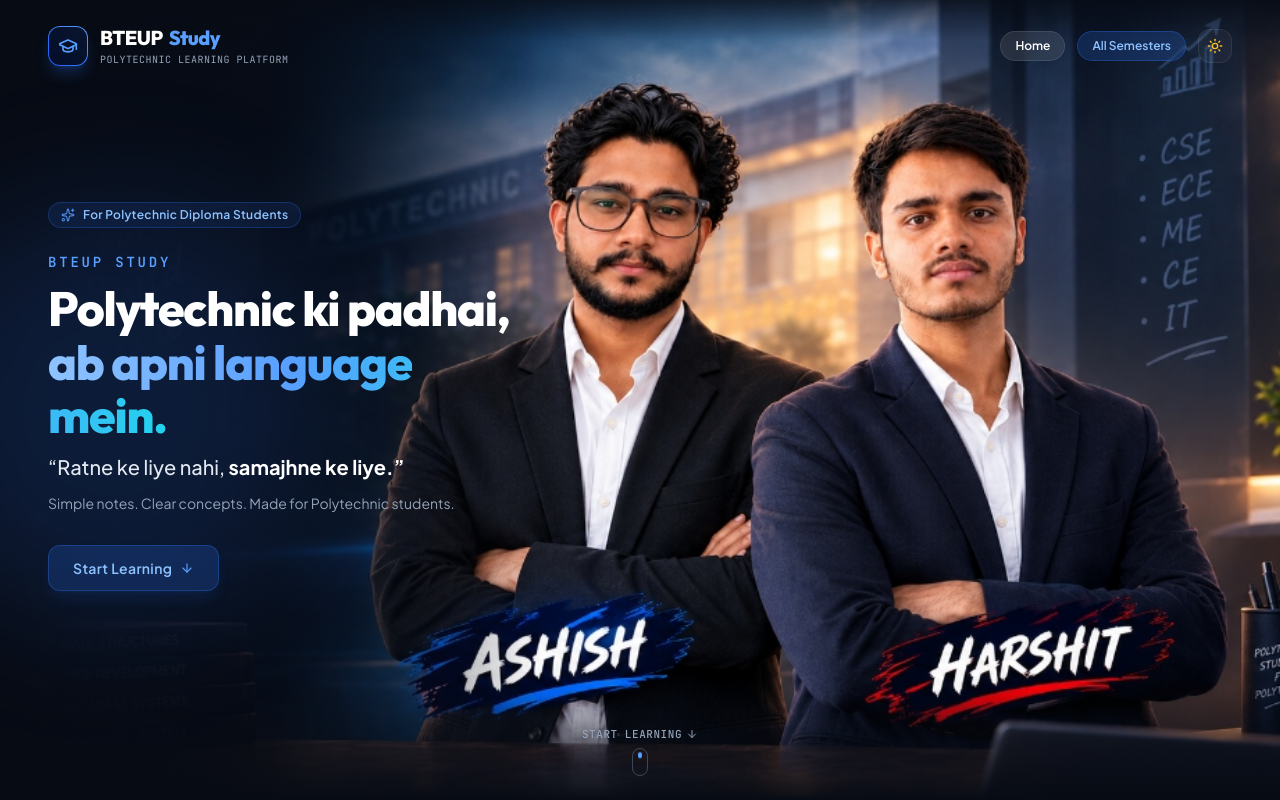
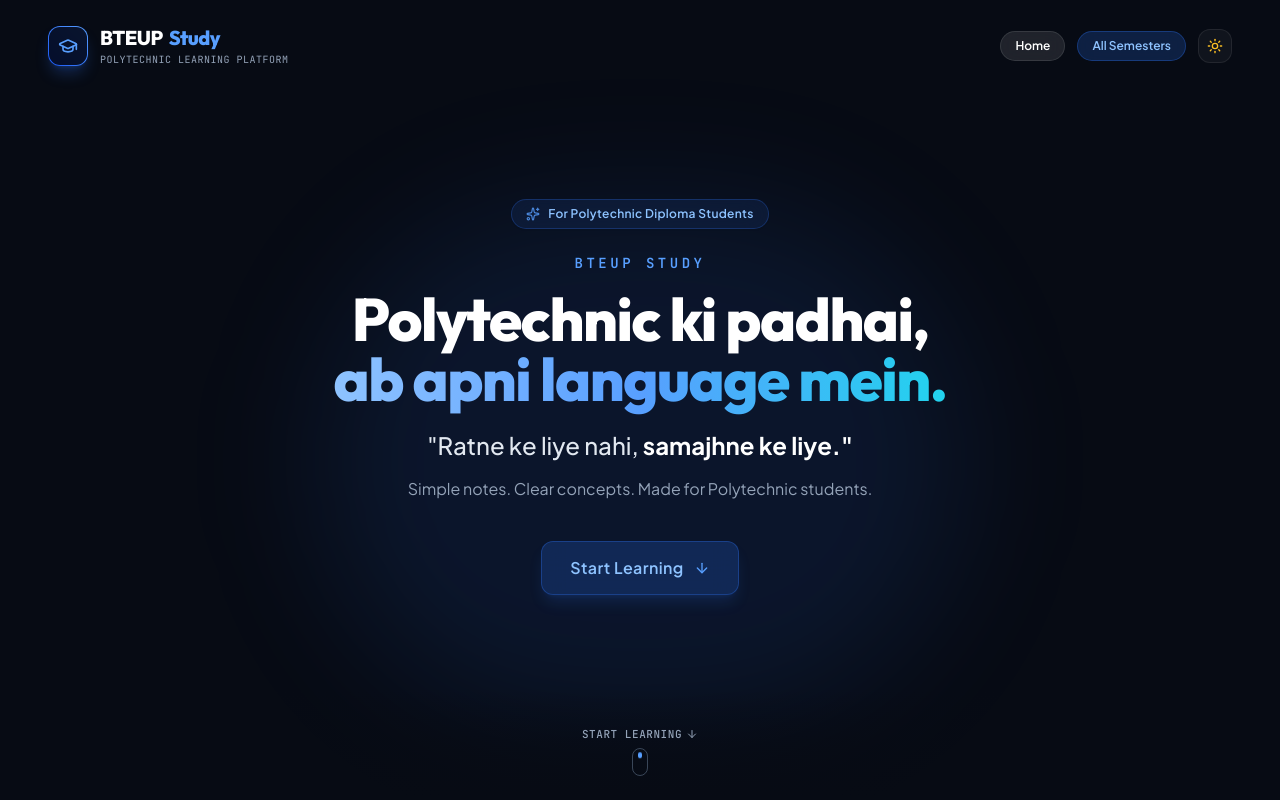
Before and after one commit to Harshit-commits404/btupstudywala-, a React (Vite) app: page / in a window 1280 px wide. Shown: the top 800 px of the page. Built offline with nearby package versions, Linux system fonts and the light colour scheme; a web font is replaced by a local one.

Commit message:
Remove hero image from landing page and refine centered hero layout

```diff
--- a/src/pages/DashboardPage.jsx
+++ b/src/pages/DashboardPage.jsx
@@ -18,28 +18,16 @@ export const DashboardPage = () => {
       {/* ========================================================================= */}
       <section className="relative w-full min-h-screen min-h-[100dvh] lg:h-screen lg:min-h-[700px] flex flex-col justify-between overflow-hidden">
 
-        {/* Desktop Background Artwork & Cinematic Overlays (Width >= 1024px) */}
-        <div className="hidden lg:block absolute inset-0 z-0 overflow-hidden pointer-events-none">
-          {/* Hero image with developers Ashish & Harshit and their artwork names */}
-          <img
-            src="/images/bteup-study-hero.jpg"
-            alt="BTEUP Study Creators Ashish and Harshit"
-            className="w-full h-full object-cover object-[67%_center] xl:object-[68%_center] transition-transform duration-700 ease-out"
-            loading="eager"
-            fetchPriority="high"
-          />
+        {/* Subtle Ambient Background Lighting & Vignettes */}
+        <div className="absolute inset-0 z-0 overflow-hidden pointer-events-none">
+          {/* Centered ambient radial accent glow */}
+          <div className="absolute left-1/2 -translate-x-1/2 top-1/4 w-[650px] h-[520px] bg-brand-500/10 rounded-full blur-3xl pointer-events-none" />
 
-          {/* Left-side dark cinematic gradient overlay to ensure text readability */}
-          <div className="absolute inset-y-0 left-0 bg-gradient-to-r from-[#070b14] via-[#070b14]/90 to-transparent w-full lg:w-[46%] xl:w-[42%]" />
+          {/* Top subtle vignette for header */}
+          <div className="absolute inset-x-0 top-0 h-24 bg-gradient-to-b from-[#070b14]/80 via-transparent to-transparent pointer-events-none" />
 
-          {/* Bottom subtle vignette to softly ground the viewport */}
-          <div className="absolute inset-x-0 bottom-0 h-28 bg-gradient-to-t from-[#070b14] via-[#070b14]/60 to-transparent" />
-
-          {/* Top subtle vignette for the header */}
-          <div className="absolute inset-x-0 top-0 h-20 bg-gradient-to-b from-[#070b14]/75 via-transparent to-transparent" />
-
-          {/* Ambient radial accent glow behind headline */}
-          <div className="absolute -left-24 top-1/4 w-[420px] h-[420px] bg-brand-500/15 rounded-full blur-3xl pointer-events-none" />
+          {/* Bottom subtle vignette grounding the hero */}
+          <div className="absolute inset-x-0 bottom-0 h-28 bg-gradient-to-t from-[#070b14] via-[#070b14]/60 to-transparent pointer-events-none" />
         </div>
 
         {/* Minimal Floating Transparent Header */}
@@ -84,85 +72,53 @@ export const DashboardPage = () => {
         </header>
 
         {/* Hero Main Content Canvas */}
-        <div className="relative z-20 flex-1 flex flex-col justify-center px-4 sm:px-8 lg:px-12 py-4 sm:py-6 lg:py-10 max-w-7xl mx-auto w-full">
+        <div className="relative z-20 flex-1 flex flex-col justify-center items-center px-4 sm:px-8 lg:px-12 py-8 sm:py-12 max-w-4xl mx-auto w-full text-center">
 
-          {/* Mobile & Tablet Developer Showcase (Width < 1024px) */}
-          {/* Intelligently frames both Ashish and Harshit with their artwork names */}
-          <div className="lg:hidden w-full mb-4 sm:mb-6">
-            <div className="relative w-full max-w-xl mx-auto h-[200px] sm:h-[270px] md:h-[340px] rounded-2xl sm:rounded-3xl overflow-hidden border border-white/10 shadow-2xl bg-[#090d16] group">
-              <img
-                src="/images/bteup-study-hero.jpg"
-                alt="BTEUP Study Creators Ashish and Harshit"
-                className="w-full h-full object-cover object-[62%_32%] transition-transform duration-700 ease-out"
-                loading="eager"
-                fetchPriority="high"
-              />
-
-              {/* Gentle top vignette */}
-              <div className="absolute inset-x-0 top-0 h-8 bg-gradient-to-b from-[#070b14]/60 to-transparent pointer-events-none" />
-
-              {/* Gentle bottom edge gradient (preserves painted names ASHISH & HARSHIT) */}
-              <div className="absolute inset-x-0 bottom-0 h-6 bg-gradient-to-t from-[#070b14]/50 to-transparent pointer-events-none" />
-
-              {/* Gentle side vignettes */}
-              <div className="absolute inset-y-0 left-0 w-4 bg-gradient-to-r from-[#070b14]/40 to-transparent pointer-events-none" />
-              <div className="absolute inset-y-0 right-0 w-4 bg-gradient-to-l from-[#070b14]/40 to-transparent pointer-events-none" />
-            </div>
-          </div>
-
-          <div className="grid grid-cols-1 lg:grid-cols-12 gap-8 items-center">
-
-            {/* Left Column: Rebalanced, Prominent Headline & Supporting Info */}
-            <div className="lg:col-span-6 xl:col-span-5 space-y-4 sm:space-y-5 lg:space-y-6 max-w-lg xl:max-w-xl">
+          <div className="space-y-5 sm:space-y-6 flex flex-col items-center">
 
             {/* Top Eyebrow Badge */}
-              <div className="inline-flex items-center gap-2 px-3 py-1 rounded-full bg-brand-500/10 border border-brand-500/25 text-brand-300 text-xs font-semibold tracking-wide backdrop-blur-md">
+            <div className="inline-flex items-center gap-2 px-3.5 py-1.5 rounded-full bg-brand-500/10 border border-brand-500/25 text-brand-300 text-xs font-semibold tracking-wide backdrop-blur-md shadow-sm">
               <Sparkles className="w-3.5 h-3.5 text-brand-400 animate-pulse" />
               <span>For Polytechnic Diploma Students</span>
             </div>
 
             {/* Main Brand Title, Headline & Tagline */}
-              <div className="space-y-2 sm:space-y-2.5">
-                <span className="text-xs sm:text-sm font-mono font-bold tracking-[0.2em] text-brand-400 uppercase block">
+            <div className="space-y-3 sm:space-y-4">
+              <span className="text-xs sm:text-sm font-mono font-bold tracking-[0.25em] text-brand-400 uppercase block">
                 BTEUP Study
               </span>
 
-                <h1 className="text-2xl sm:text-4xl lg:text-[44px] xl:text-[48px] font-extrabold font-display text-white tracking-tight leading-[1.15] sm:leading-[1.12]">
+              <h1 className="text-3xl sm:text-5xl lg:text-6xl font-extrabold font-display text-white tracking-tight leading-[1.15] sm:leading-[1.12]">
                 Polytechnic ki padhai, <br className="hidden sm:inline" />
                 <span className="bg-gradient-to-r from-brand-300 via-brand-400 to-cyan-400 bg-clip-text text-transparent">
                   ab apni language mein.
                 </span>
               </h1>
 
-                <p className="text-sm sm:text-lg lg:text-xl font-medium text-slate-200 font-sans leading-relaxed">
-                  “Ratne ke liye nahi, <span className="text-white font-bold">samajhne ke liye.”</span>
+              <p className="text-base sm:text-xl lg:text-2xl font-medium text-slate-200 font-sans leading-relaxed pt-1">
+                "Ratne ke liye nahi, <span className="text-white font-bold">samajhne ke liye."</span>
               </p>
 
               {/* Subtle secondary supporting line */}
-                <p className="text-xs sm:text-sm text-slate-400 font-normal leading-relaxed pt-0.5">
+              <p className="text-sm sm:text-base text-slate-400 font-normal leading-relaxed max-w-xl mx-auto">
                 Simple notes. Clear concepts. Made for Polytechnic students.
               </p>
             </div>
 
             {/* Small Elegant CTA */}
-              <div className="pt-1 sm:pt-2">
+            <div className="pt-2 sm:pt-4">
               <a
                 href="#semesters"
                 onClick={(e) => {
                   e.preventDefault();
                   document.getElementById('semesters')?.scrollIntoView({ behavior: 'smooth' });
                 }}
-                  className="inline-flex items-center gap-2 px-5 py-2.5 sm:px-6 sm:py-3 rounded-xl bg-brand-500/20 hover:bg-brand-500/30 text-brand-300 hover:text-white border border-brand-500/30 hover:border-brand-400/50 backdrop-blur-md font-semibold text-xs sm:text-sm tracking-wide transition-all duration-200 group cursor-pointer shadow-lg shadow-brand-500/10 hover:shadow-brand-500/20 hover:-translate-y-0.5"
+                className="inline-flex items-center gap-2.5 px-6 py-3 sm:px-7 sm:py-3.5 rounded-xl bg-brand-500/20 hover:bg-brand-500/30 text-brand-300 hover:text-white border border-brand-500/30 hover:border-brand-400/50 backdrop-blur-md font-semibold text-sm sm:text-base tracking-wide transition-all duration-200 group cursor-pointer shadow-lg shadow-brand-500/15 hover:shadow-brand-500/25 hover:-translate-y-0.5"
               >
                 <span>Start Learning</span>
-                  <ArrowDown className="w-3.5 h-3.5 transition-transform duration-200 group-hover:translate-y-0.5 text-brand-400 group-hover:text-white" />
+                <ArrowDown className="w-4 h-4 transition-transform duration-200 group-hover:translate-y-0.5 text-brand-400 group-hover:text-white" />
               </a>
             </div>
-
-            </div>
-
-            {/* Right Column: Kept completely open for developers in the artwork */}
-            <div className="hidden lg:block lg:col-span-6 xl:col-span-7 h-full pointer-events-none" />
 
           </div>
         </div>
```
Also changed, not shown: public/images/bteup-study-hero.jpg (deleted). Lines whose indentation alone changed are shown as unchanged.
